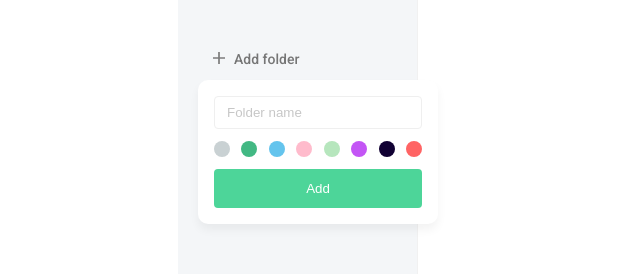
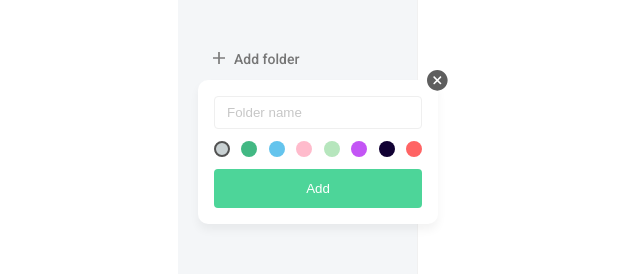
Before and after one commit to marselbairam/todo-app, a React (Create React App) app: page / in a window 1280 px wide. Both pictures are taken after a click on the element "Add folder". Shown: the part 376-650 px from the top of the page, without its empty margins (89-729 px from the left). Built offline with nearby package versions, Linux system fonts and the light colour scheme.

Commit message:
make tag select & popup close button

```diff
--- a/src/components/AddTagsButton/AddTagsButton.jsx
+++ b/src/components/AddTagsButton/AddTagsButton.jsx
@@ -5,9 +5,13 @@ import Tag from '../Tag/Tag';
 import './AddTagsButton.scss';
 
 import { ReactComponent as PlusSvg } from '../../assets/img/plus.svg';
+import { ReactComponent as CloseSvg } from '../../assets/img/close.svg';
+
+import DB from '../../assets/db.json';
 
 const AddTagsButton = ({ colors }) => {
   const [popupVisibility, setPopupVisibility] = useState(false);
+  const [tagActiveState, setTagActiveState] = useState(DB.colors[0].id);
 
   return (
     <div className="AddTagsButton">
@@ -23,6 +27,10 @@ const AddTagsButton = ({ colors }) => {
       />
       {popupVisibility && (
         <div className="AddTagsButton__Popup">
+          <CloseSvg
+            className="AddTagsButton__PopupCloseBtn"
+            onClick={() => setPopupVisibility(!popupVisibility)}
+          />
           <div className="AddTagsButton__PopupInner">
             <input
               className="AddTagsButton__PopupField Field"
@@ -35,6 +43,8 @@ const AddTagsButton = ({ colors }) => {
                   key={tag.id}
                   color={tag.name}
                   size="Md"
+                  active={tag.id === tagActiveState}
+                  handleClick={() => setTagActiveState(tag.id)}
                 />
               ))}
             </div>
--- a/src/components/AddTagsButton/AddTagsButton.scss
+++ b/src/components/AddTagsButton/AddTagsButton.scss
@@ -8,13 +8,24 @@
   }
 
   &__Popup {
-    box-sizing: border-box;
+    position: relative;
     width: 240px;
     min-height: 140px;
-    padding: 16px;
     border-radius: 10px;
     background-color: #FFF;
     box-shadow: 0 6px 10px rgba(0, 0, 0, 0.05);
+
+    &CloseBtn {
+      position: absolute;
+      top: -10px;
+      right: -10px;
+      cursor: pointer;
+    }
+
+    &Inner {
+      box-sizing: border-box;
+      padding: 16px;
+    }
 
     &Field,
     &Button {
--- a/src/components/Tag/Tag.jsx
+++ b/src/components/Tag/Tag.jsx
@@ -3,9 +3,12 @@ import classNames from 'classnames';
 
 import './Tag.scss';
 
-const Tag = ({ className, color, size }) => {
+const Tag = ({ className, color, size, active, handleClick }) => {
   return (
-    <span className={classNames(className, 'Tag', {[`Tag_${color}`]: color, [`Tag_${size}`]: size})} />
+    <span
+      className={classNames(className, 'Tag', {[`Tag_${color}`]: color, [`Tag_${size}`]: size}, {'Tag_Active': active})}
+      onClick={handleClick}
+    />
   );
 };
 
--- a/src/components/Tag/Tag.scss
+++ b/src/components/Tag/Tag.scss
@@ -6,6 +6,7 @@
   border: 2px solid transparent;
   border-radius: 50%;
   cursor: pointer;
+  transition: .25s ease-out;
 
   &_Active {
     border-color: #525252;
```
